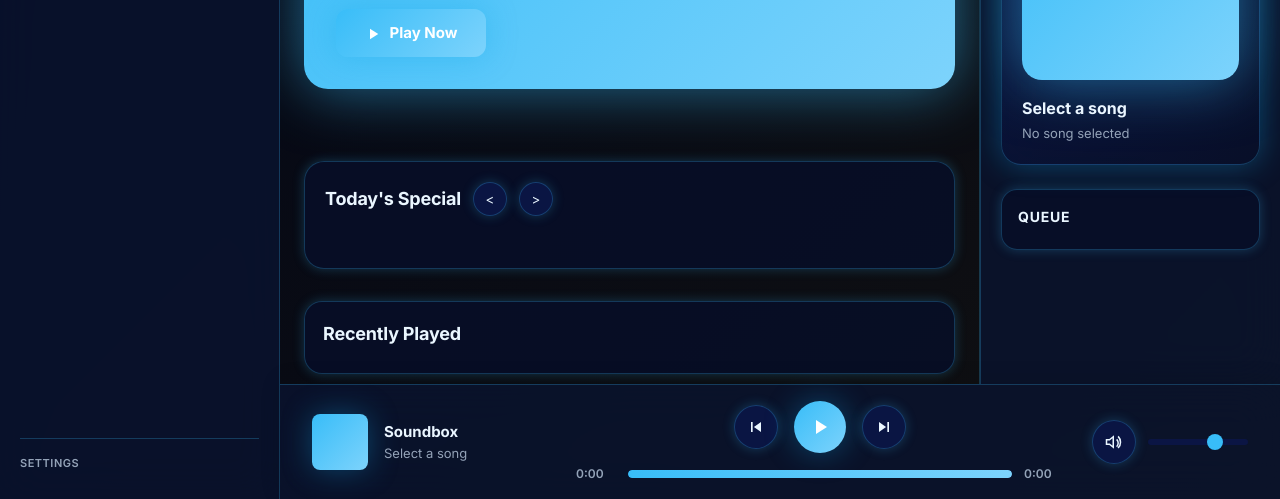
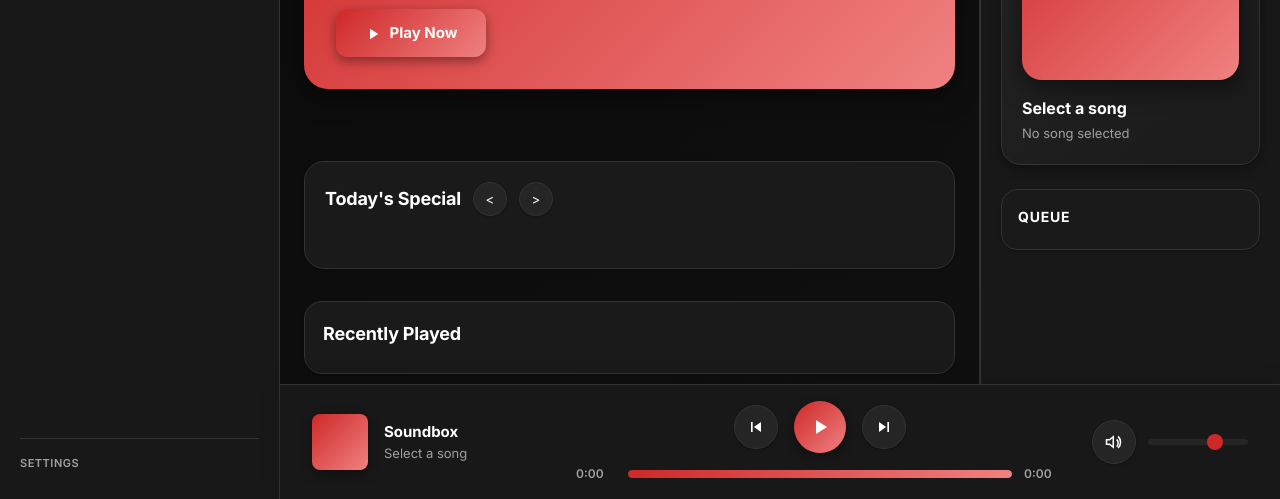
Before and after one commit to 62fpsgaming-hue/Music-App, a plain HTML site: page index.html in a window 1280 px wide. Shown: the part 301-800 px from the top of the page. Drawn offline with Linux system fonts and the light colour scheme.

Commit message:
Update CSS variables for new color scheme fixed

```diff
--- a/style.css
+++ b/style.css
@@ -1,24 +1,24 @@
 :root {
-  --primary: #38bdf8;
-  --primary-dark: #0ea5e9;
-  --primary-light: #7dd3fc;
-  --dark: #020617;
-  --card: rgba(8, 15, 40, 0.85);
-  --card-elevated: rgba(12, 23, 72, 0.9);
-  --border: rgba(56, 189, 248, 0.25);
-  --text: #eaf6ff;
-  --text-muted: #94a3b8;
-  --glass: rgba(10, 20, 50, 0.75);
-  --blur: blur(22px);
-  --shadow-small: 0 0 12px rgba(56, 189, 248, 0.25);
-  --shadow-medium: 0 0 30px rgba(14, 165, 233, 0.35);
-  --shadow-large: 0 0 60px rgba(56, 189, 248, 0.55);
-  --transition: all 0.35s cubic-bezier(0.22, 1, 0.36, 1);
-  --radius-sm: 10px;
-  --radius-md: 16px;
-  --radius-lg: 22px;
-  --radius-xl: 30px;
+  --primary: rgb(207, 40, 40);
+  --primary-light: rgb(240, 129, 129);
+  --dark: #0a0a0a;
+  --card: #1a1a1a;
+  --card-elevated: #252525;
+  --border: #333333;
+  --text: #ffffff;
+  --text-muted: #a0a0a0;
+  --glass: rgba(26, 26, 26, 0.95);
+  --transition: all 0.2s cubic-bezier(0.4, 0, 0.2, 1);
+  --shadow-small: 0 1px 3px rgba(0, 0, 0, 0.3);
+  --shadow-medium: 0 4px 12px rgba(0, 0, 0, 0.4);
+  --shadow-large: 0 8px 24px rgba(0, 0, 0, 0.5);
+  --blur: blur(16px);
+  --radius-sm: 8px;
+  --radius-md: 12px;
+  --radius-lg: 16px;
+  --radius-xl: 20px;
 }
+
 
 
 
```
